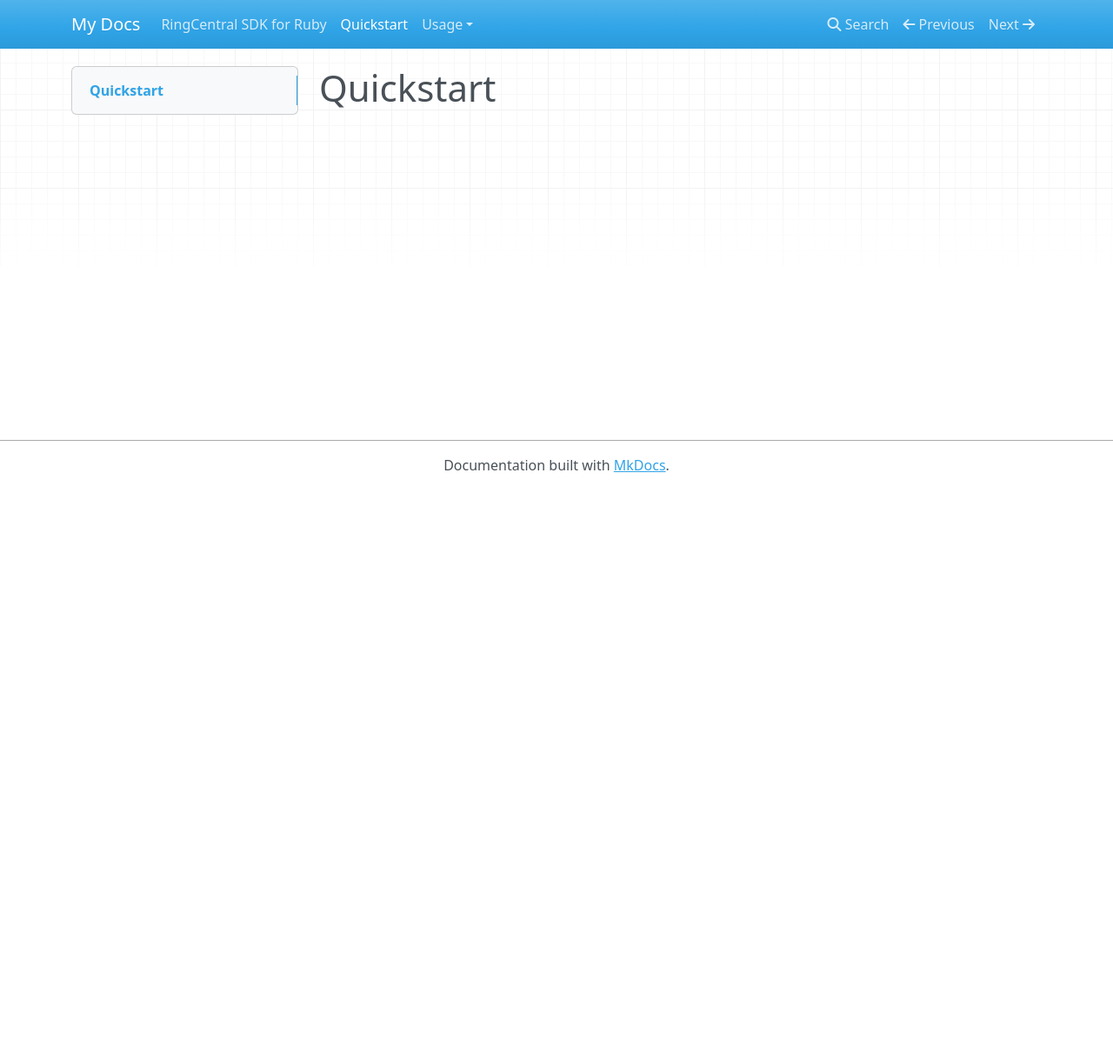
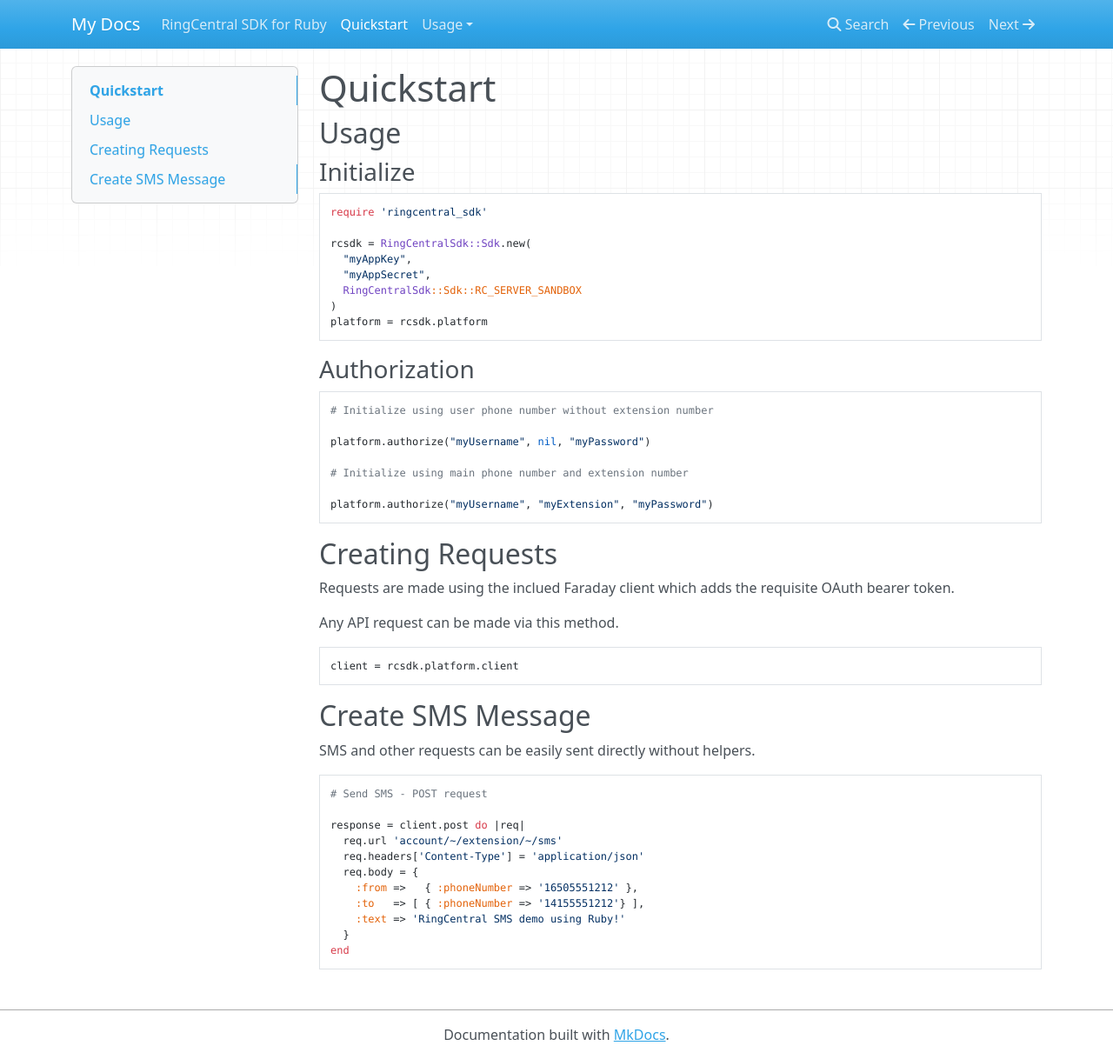
Before and after one commit to grokify/ringcentral-sdk-ruby, an MkDocs documentation site: the page built from docs/quickstart.md, in a window 1280 px wide and 1218 px high. Shown: the whole window at 87% size. Built offline with MkDocs 1.6.1, drawn with Linux system fonts in a browser that asks for light colours; nearby versions of some CDN libraries.

Commit message:
update mkdocs

````diff
--- a/docs/quickstart.md
+++ b/docs/quickstart.md
@@ -1 +1,55 @@
 # Quickstart
+
+## Usage
+
+### Initialize
+
+```ruby
+require 'ringcentral_sdk'
+
+rcsdk = RingCentralSdk::Sdk.new(
+  "myAppKey",
+  "myAppSecret",
+  RingCentralSdk::Sdk::RC_SERVER_SANDBOX
+)
+platform = rcsdk.platform
+```
+
+### Authorization
+
+```ruby
+# Initialize using user phone number without extension number
+
+platform.authorize("myUsername", nil, "myPassword")
+
+# Initialize using main phone number and extension number
+
+platform.authorize("myUsername", "myExtension", "myPassword")
+```
+
+## Creating Requests
+
+Requests are made using the inclued Faraday client which adds the requisite OAuth bearer token.
+
+Any API request can be made via this method.
+
+```ruby
+client = rcsdk.platform.client
+```
+## Create SMS Message
+
+SMS and other requests can be easily sent directly without helpers.
+
+```ruby
+# Send SMS - POST request
+
+response = client.post do |req|
+  req.url 'account/~/extension/~/sms'
+  req.headers['Content-Type'] = 'application/json'
+  req.body = {
+    :from =>   { :phoneNumber => '16505551212' },
+    :to   => [ { :phoneNumber => '14155551212'} ],
+    :text => 'RingCentral SMS demo using Ruby!'
+  }
+end
+```
````
Also changed, not shown: docs/index.md (+30 -0 lines), docs/usage/messages/Fax-Messages.md (+23 -5 lines).
